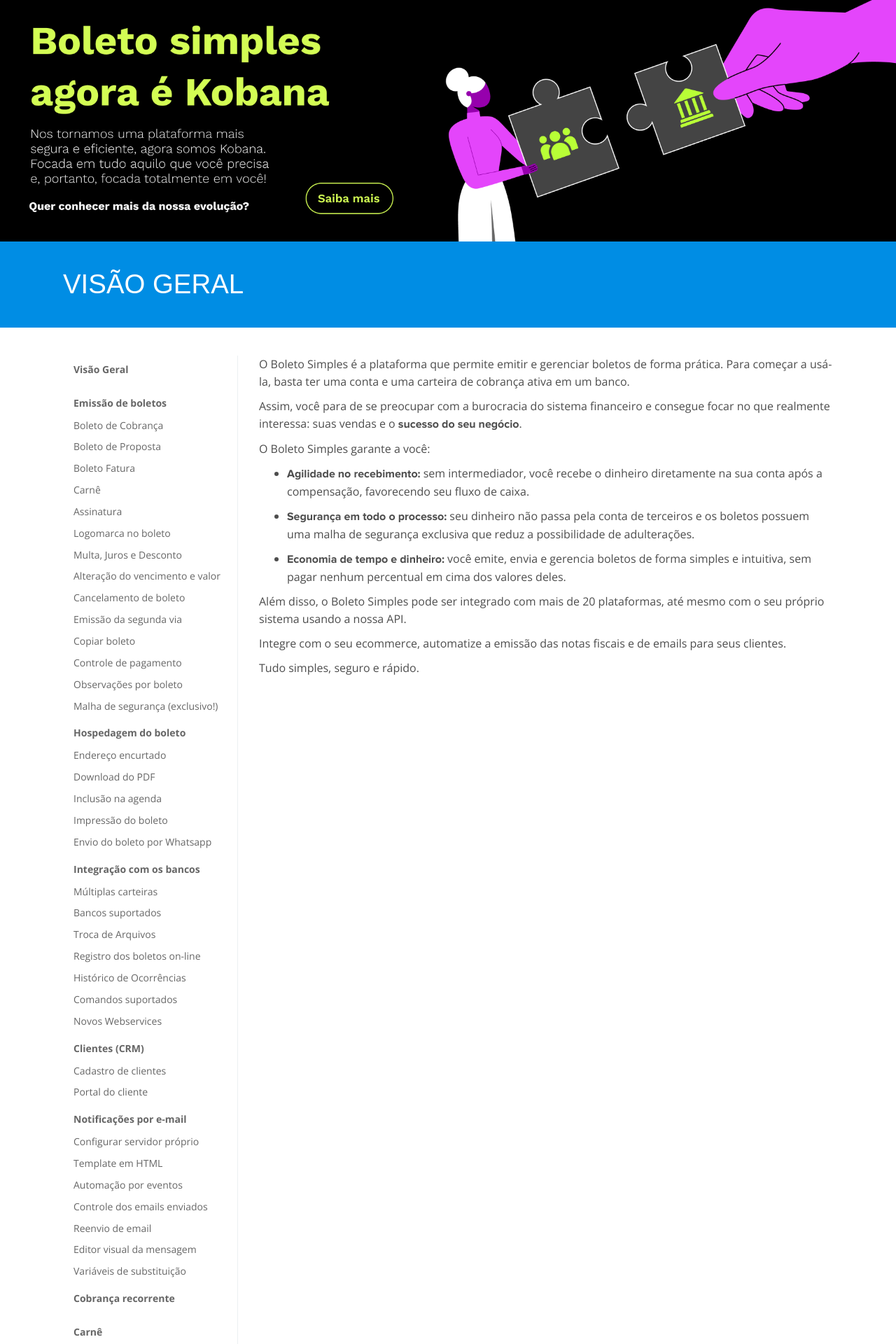
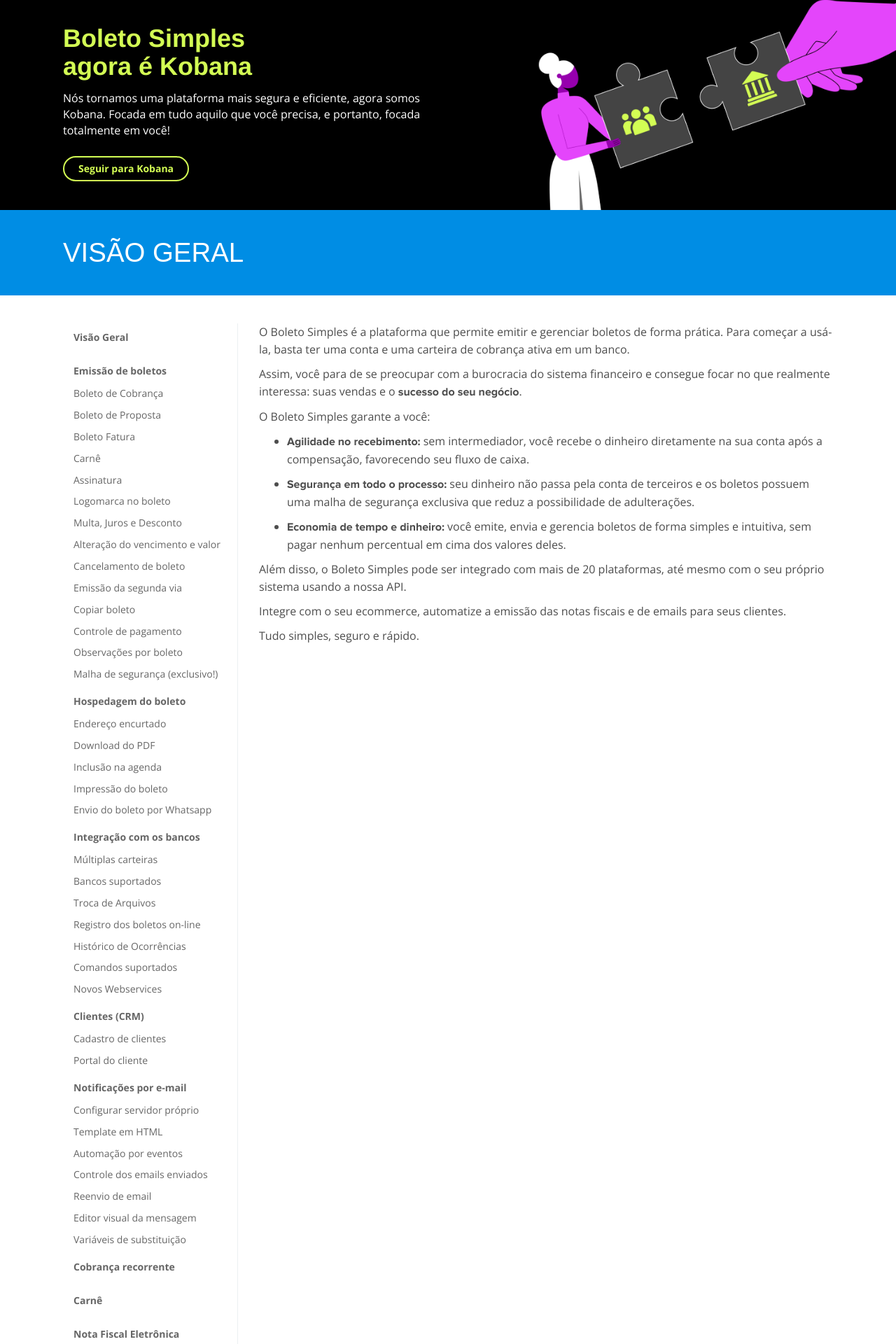
Before and after one commit to BoletoSimples/boletosimples-features, a Jekyll site: the page built from index.markdown, in a window 1280 px wide. Shown: the top 1920 px of the page at 70% size. Built offline with Jekyll 4.4.1, drawn with Linux system fonts in a browser that asks for light colours.

Commit message:
Styled Kobana banner

```diff
--- a/_includes/header.html
+++ b/_includes/header.html
@@ -1,3 +1,13 @@
-<a href="http://www.kobana.com.br">
-    <img src="/img/kobana.png" style="width: 100%;">
-</a>
+<section class="kobana-banner">
+    <div class="containner">
+
+        <div class="col-01">
+            <h1>Boleto Simples<br> agora é Kobana</h1>
+            <p>
+                Nós tornamos uma plataforma mais segura e eficiente, agora somos Kobana. Focada em tudo aquilo que você precisa, e portanto, focada totalmente em você!
+            </p>
+            <a href="https://www.kobana.com.br">Seguir para Kobana</a>
+        </div>
+
+    </div>
+</section>
--- a/css/style.css
+++ b/css/style.css
@@ -517,3 +517,74 @@
   }
 
 }
+
+
+/**
+KOBANA BANNER
+===========================
+*/
+
+.kobana-banner {
+  background: #000 url("../img/kobana.png") bottom right no-repeat;
+  background-size: 40%;
+  min-height: 300px;
+}
+
+@media only screen and (max-width: 800px) {
+  .kobana-banner {
+    min-height: 200px;
+    background-size: 50%;
+  }
+}
+
+.kobana-banner::after {
+  content: "";
+  clear: both;
+  display: table;
+}
+
+.col-01 {
+  width: 47%;
+  float: left;
+}
+
+@media only screen and (max-width: 800px) {
+  .col-01 {
+    width: 100%;
+  }
+}
+
+.col-01 h1 {
+  color: #D3FD54;
+  font-weight: bold;
+  margin: 35px 0 15px 0;
+}
+
+@media only screen and (max-width: 800px) {
+  .col-01 h1 {
+    font-size: 25px;
+  }
+}
+
+.col-01 p {
+  color: #fff;
+}
+
+@media only screen and (max-width: 800px) {
+  .col-01 p {
+    display: none;
+  }
+}
+
+.col-01 a {
+    border: 2px solid #D3FD54;
+    font-size: 14px;
+    padding: 0 20px;
+    height: 36px;
+    line-height: 32px;
+    border-radius: 20px;
+    display: inline-block;
+    font-weight: bold;
+    color: #D3FD54 !important;
+    margin-top: 15px;
+}
```
Also changed, not shown: _sass/_layout.scss (line endings or trailing spaces), img/kobana.png.
